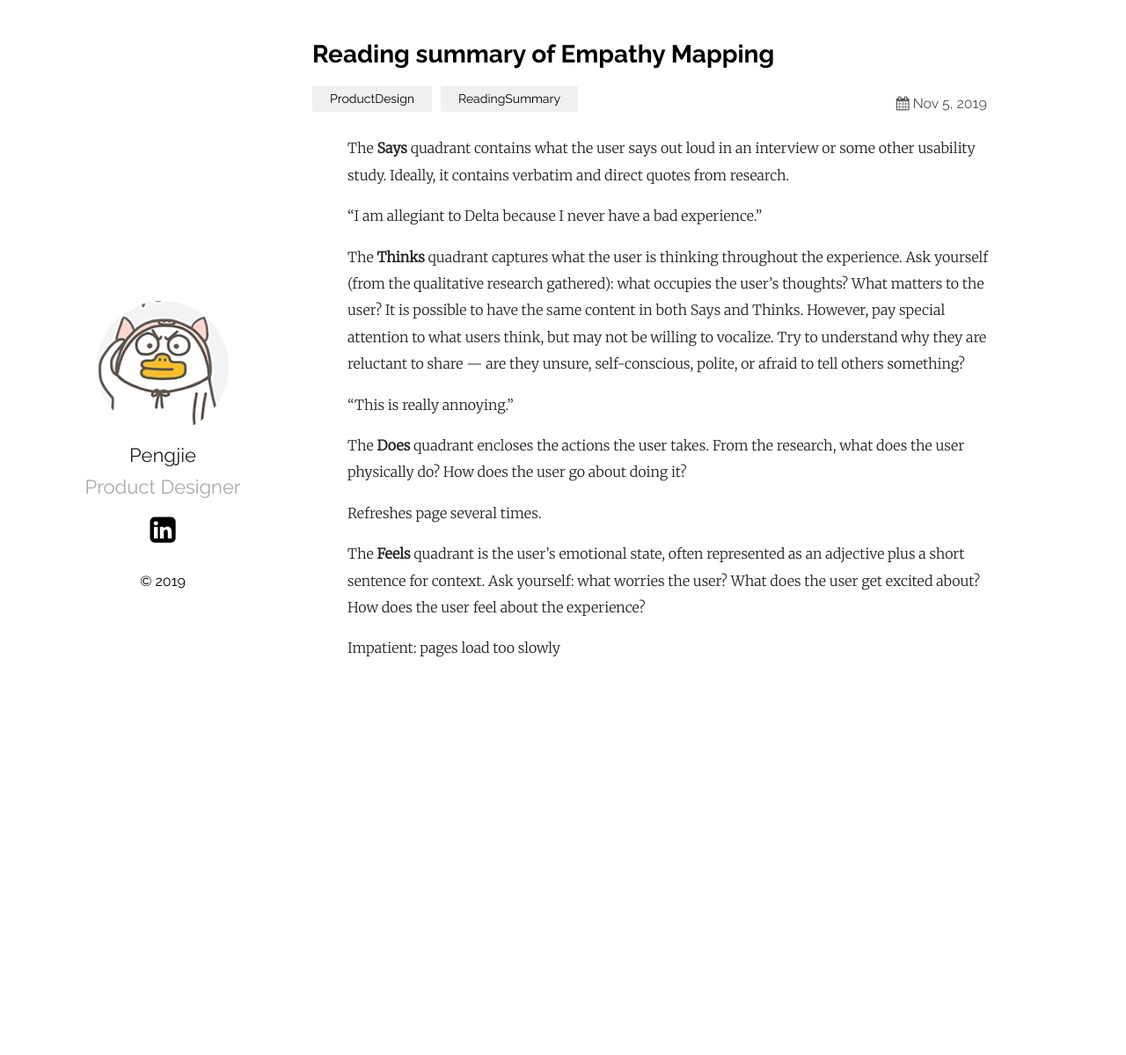
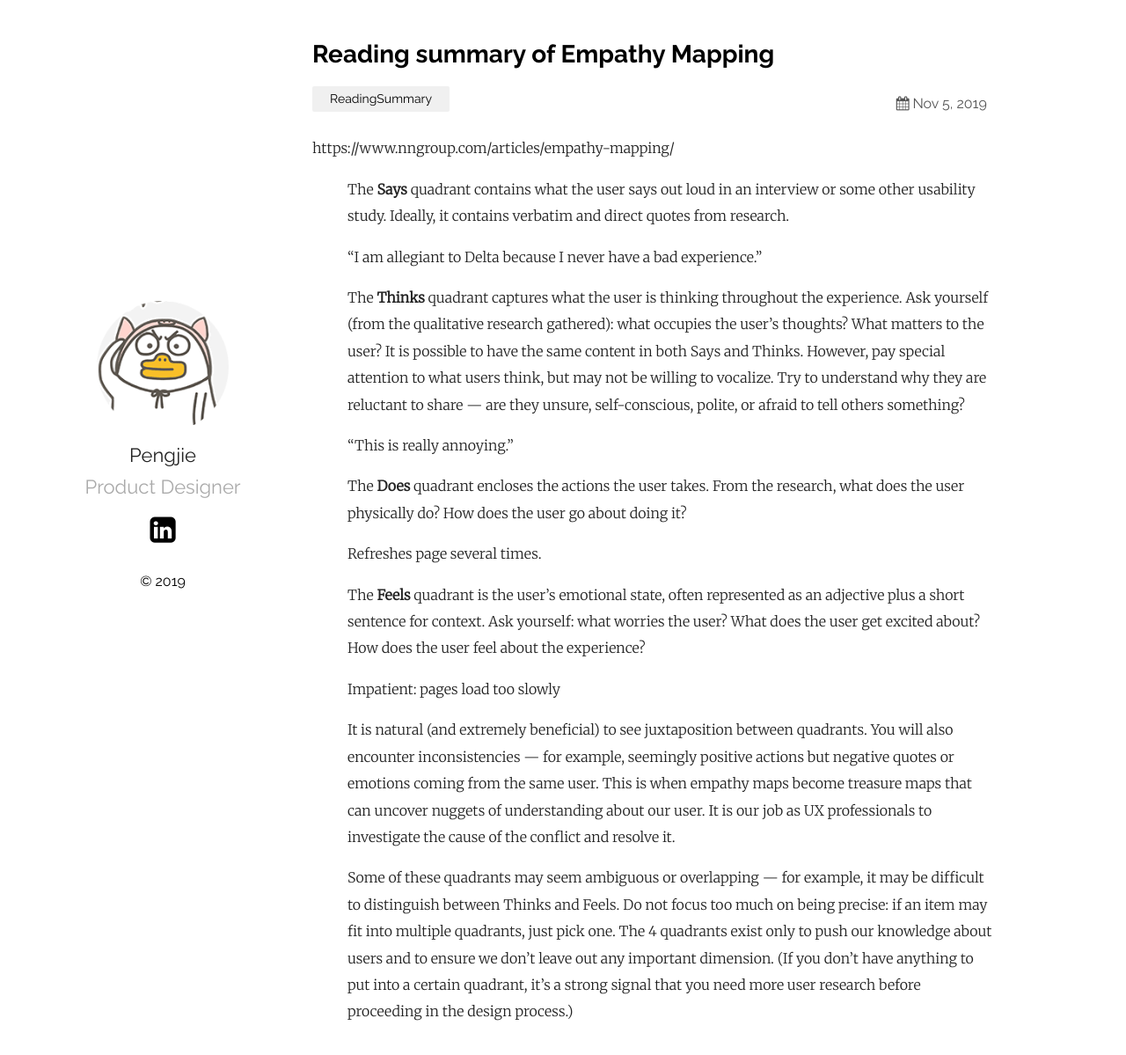
Before and after one commit to zhaopengjie/zhaopengjie, a Jekyll site: the page built from _posts/2019-11-05-ReadingSummaryofEmpathyMapping.md, in a window 1280 px wide and 1210 px high. Shown: the top 1199 px of the window at 88% size. Built offline with Jekyll 4.4.1, drawn with Linux system fonts in a browser that asks for light colours.

Commit message:
Update 2019-11-05-ReadingSummaryofEmpathyMapping.md

```diff
--- a/_posts/2019-11-05-ReadingSummaryofEmpathyMapping.md
+++ b/_posts/2019-11-05-ReadingSummaryofEmpathyMapping.md
@@ -2,8 +2,11 @@
 layout: post
 title:  "Reading summary of Empathy Mapping"
 date:   2019-11-05 21:03:36 +0800
-categories: ProductDesign ReadingSummary
+categories: ReadingSummary
 ---
+
+https://www.nngroup.com/articles/empathy-mapping/
+
 
 >The **Says** quadrant contains what the user says out loud in an interview or some other usability study. Ideally, it contains verbatim and direct quotes from research.
 
@@ -23,3 +26,7 @@ categories: ProductDesign ReadingSummary
 >The **Feels** quadrant is the user’s emotional state, often represented as an adjective plus a short sentence for context. Ask yourself: what worries the user? What does the user get excited about? How does the user feel about the experience?
 
 >Impatient: pages load too slowly
+
+>It is natural (and extremely beneficial) to see juxtaposition between quadrants. You will also encounter inconsistencies — for example, seemingly positive actions but negative quotes or emotions coming from the same user.  This is when empathy maps become treasure maps that can uncover nuggets of understanding about our user. It is our job as UX professionals to investigate the cause of the conflict and resolve it.
+
+>Some of these quadrants may seem ambiguous or overlapping — for example, it may be difficult to distinguish between Thinks and Feels. Do not focus too much on being precise: if an item may fit into multiple quadrants, just pick one. The 4 quadrants exist only to push our knowledge about users and to ensure we don’t leave out any important dimension. (If you don’t have anything to put into a certain quadrant, it’s a strong signal that you need more user research before proceeding in the design process.)
```
